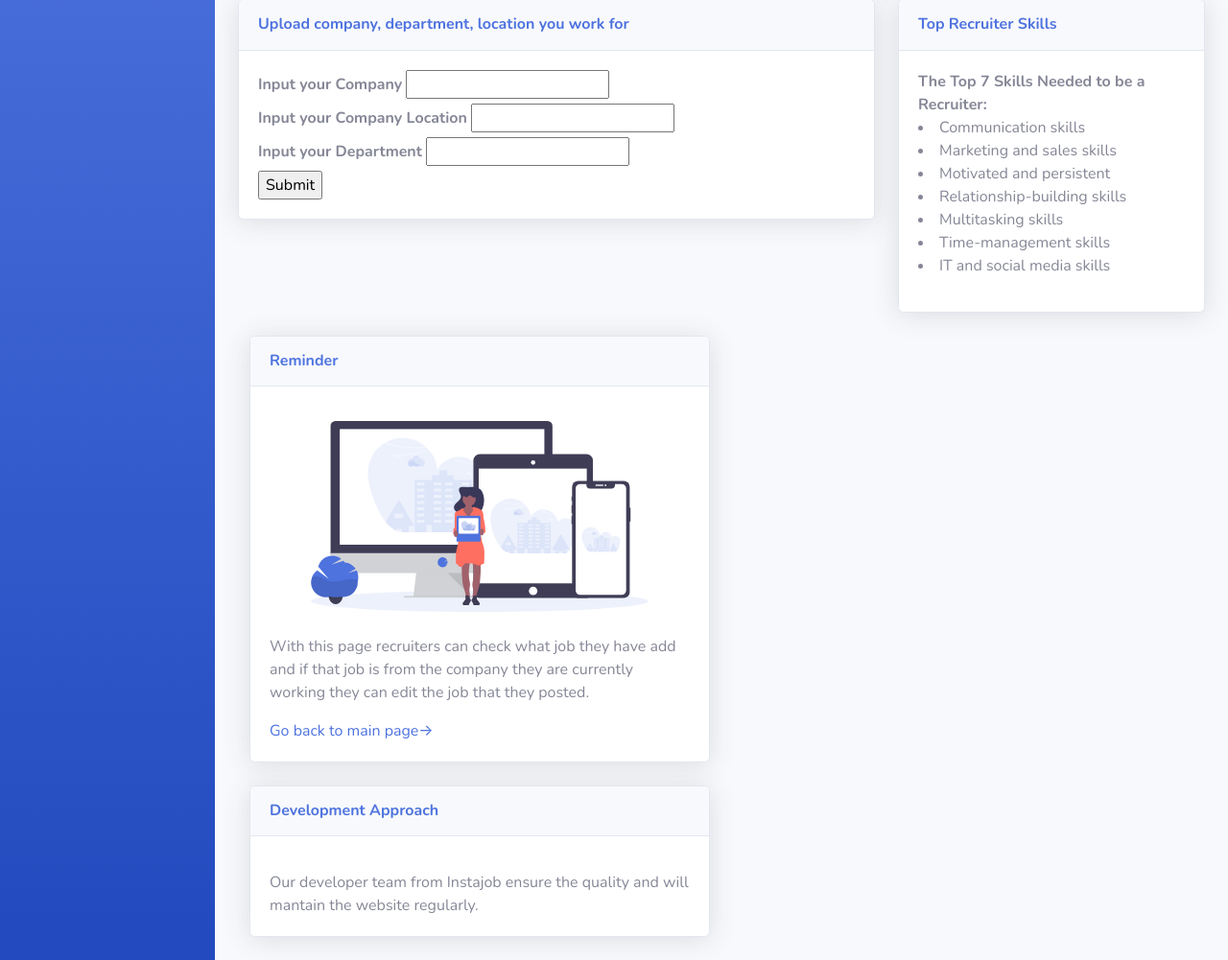
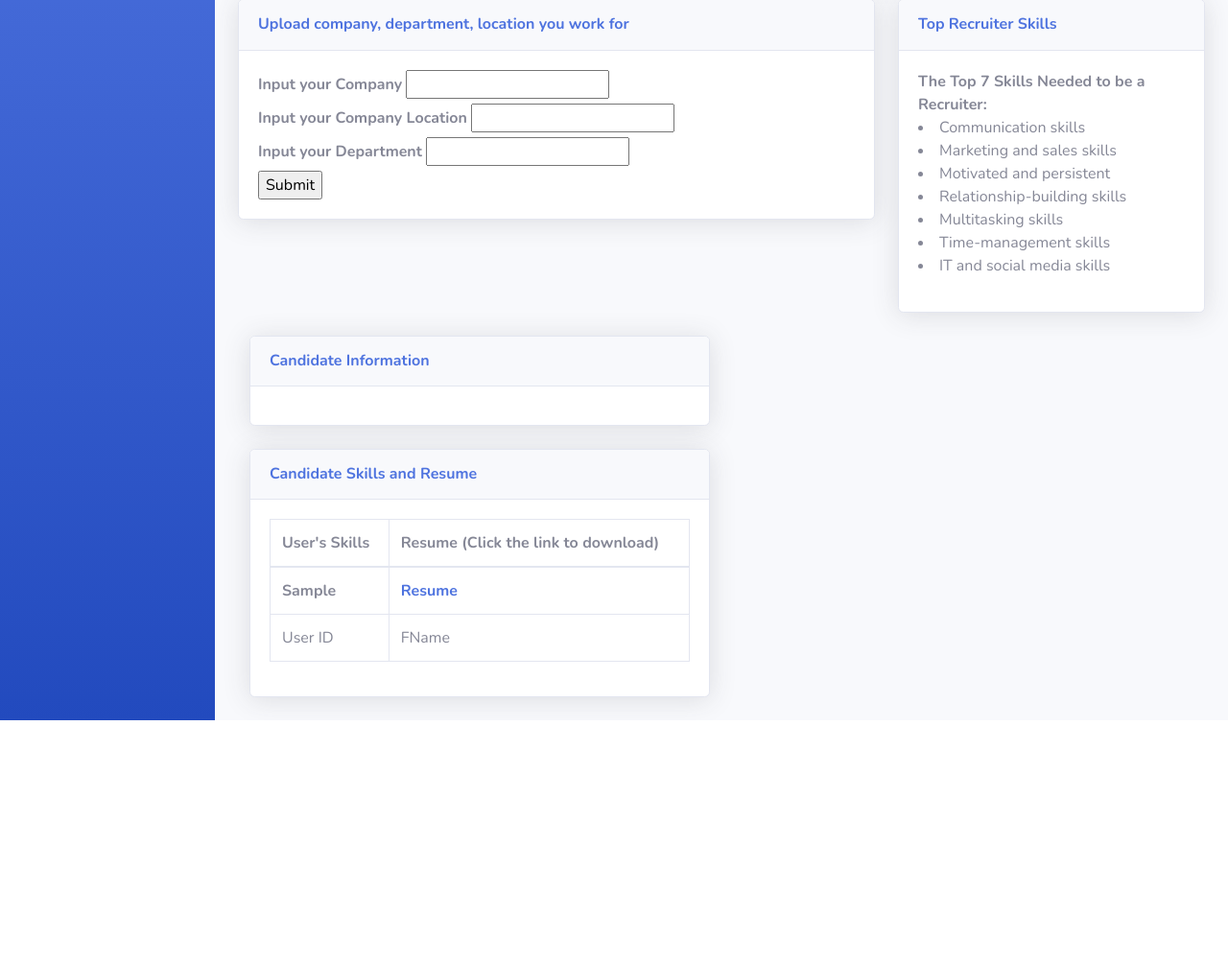
Before and after one commit to insta-job/TCSS445, a PHP site: page /dashboard.php in a window 1280 px wide. Shown: the part 351-1352 px from the top of the page at 96% size. After the commit the page ends 1102 px from the top, so only its background shows below. Run offline with PHP 8.4, Linux system fonts and the light colour scheme; the visitor is signed in with stand-in values (Sample User, id 1); tables that the repository leaves empty hold one stand-in row (values such as "Sample post").

Commit message:
New commit

```diff
--- a/dashboard.php
+++ b/dashboard.php
@@ -337,25 +337,103 @@
               <!-- Illu strations -->
               <div class="card shadow mb-4">
                 <div class="card-header py-3">
-                  <h6 class="m-0 font-weight-bold text-primary">Reminder</h6>
+                  <h6 class="m-0 font-weight-bold text-primary">Candidate Information</h6>
                 </div>
                 <div class="card-body">
-                  <div class="text-center">
-                    <img class="img-fluid px-3 px-sm-4 mt-3 mb-4" style="width: 25rem;" src="img/undraw_posting_photo.svg" alt="">
-                  </div>
-                  <p>With this page recruiters can check what job they have add and if that job is from the company they are currently working they can edit the job that they posted.</p>
-                  <a target="_blank" rel="nofollow" href="index.php">Go back to main page&rarr;</a>
+
+                  <?php
+                      $db = mysqli_connect("localhost", "root", "","instajob");
+                      $sql = "SELECT * FROM users WHERE user_type = 'candidate'";
+                      if ($result=mysqli_query($db,$sql)) {
+                        while($row = mysqli_fetch_assoc($result)) {
+                            $id = $row['Id'];
+                            $fName = $row['FName'];
+                            $lName = $row['LName'];
+                            $gender = $row['Gender'];
+                            $email = $row['Email'];
+                            $phone = $row['Phone'];
+                            $_SESSION['id'] = $id;
+                            echo "<div class='table-responsive'>
+                            <table class='table table-bordered' id='dataTable' width='100%' cellspacing='0'>
+                            <thead>
+                              <tr>
+                                <th>User ID</th>
+                                <th>FName</th>
+                                <th>LName</th>
+                                <th>Gender</th>
+                                <th>Email</th>
+                                <th>Phone</th>
+                              </tr>
+                            </thead>
+                            <tbody>
+                            <tr>
+                                <th>$id</th>
+                                <th>$fName</th>
+                                <th>$lName</th>
+                                  <th>$gender</th>
+                                    <th>$email</th>
+                                      <th>$phone</th>
+                            </tr>
+                            </tbody>
+                            <tfoot>
+                              <tr>
+                                <td>User ID</td>
+                                <td>FName</td>
+                                <td>LName</td>
+                                <td>Gender</td>
+                                <td>Email</td>
+                                <td>Phone</td>
+                                </tr>
+                                </tfoot>
+                            </table>
+                            </div>";
+                        }
+                      }
+                   ?>
                 </div>
               </div>
 
               <!-- Approach -->
               <div class="card shadow mb-4">
                 <div class="card-header py-3">
-                  <h6 class="m-0 font-weight-bold text-primary">Development Approach</h6>
+                  <h6 class="m-0 font-weight-bold text-primary">Candidate Skills and Resume</h6>
                 </div>
                 <div class="card-body">
-                  <p></p>
-                  <p class="mb-0">Our developer team from Instajob ensure the quality and will mantain the website regularly.</p>
+                  <?php
+                  $db = mysqli_connect("localhost", "root", "","instajob");
+                  $id = $_SESSION['id'];
+                  $sql = "SELECT * FROM Resume WHERE Id = '$id'";
+                  if ($result=mysqli_query($db,$sql)) {
+                    while($row = mysqli_fetch_assoc($result)) {
+                      $skill = $row['Skills'];
+                      $resume = $row['Resume_path'];
+
+                      echo "<div class='table-responsive'>
+                      <table class='table table-bordered' id='dataTable' width='100%' cellspacing='0'>
+                      <thead>
+                        <tr>
+                          <th>User's Skills</th>
+                          <th>Resume (Click the link to download)</th>
+
+                        </tr>
+                      </thead>
+                      <tbody>
+                      <tr>
+                          <th>$skill</th>
+                          <th><a href = '$resume'>Resume</a></th>
+                      </tr>
+                      </tbody>
+                      <tfoot>
+                        <tr>
+                          <td>User ID</td>
+                          <td>FName</td>
+                          </tr>
+                          </tfoot>
+                      </table>
+                      </div>";
+                    }
+                  }
+                   ?>
                 </div>
               </div>
 
--- a/search.php
+++ b/search.php
@@ -15,6 +15,7 @@
         <h1>Insta's Job</h1>
     </div>
     <h2>Search</h1>
+      <h2><a href = "index.php">Home</a></h2>
       <form method ="post" action = "search.php">
           <input type="text" name="description" placeholder="description" id = "description">
         <input type="text" name="location" placeholder="location" id = "location">
```
Also changed, not shown: table.php (+10 -0 lines).
